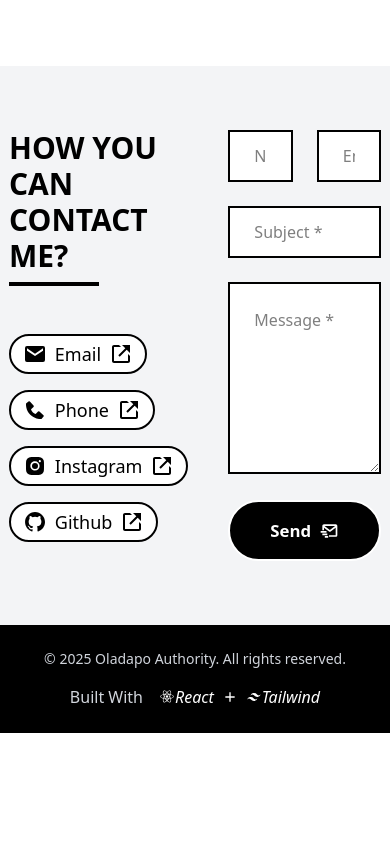
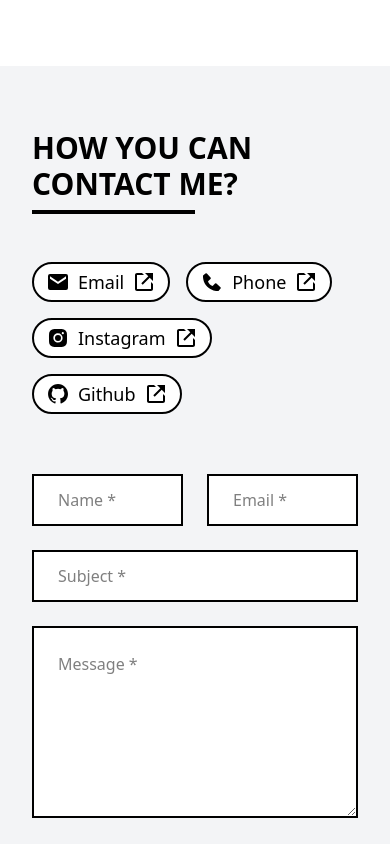
Before and after one commit to deauthor1234/portfolio, a React (Vite) app: page / in a window 390 px wide. Shown: the part 7780-8624 px from the top of the page. Before the commit the page ends 8513 px from the top, so only its background shows below. Built offline with nearby package versions, Linux system fonts and the light colour scheme.

Commit message:
Make contact section responsive

```diff
--- a/src/components/ContactSection.jsx
+++ b/src/components/ContactSection.jsx
@@ -4,7 +4,7 @@ import ContactMedium from "./ContactMedium"
 const ContactSection = () => {
     return (
         <section className="container-wrapper bg-gray-100 py-16 mt-24" id="contact">
-            <div className="container flex gap-10">
+            <div className="container flex gap-10 max-lg:flex-col">
                 <div className="w-full">
                     <h2 className="section-heading mb-12" data-aos="flip-right">HOW YOU CAN CONTACT ME?</h2>
                     <div className="flex flex-wrap text-2xl font-medium gap-4">
@@ -14,7 +14,7 @@ const ContactSection = () => {
                         <ContactMedium delay="1200" href="https://github.com/deauthor1234" icon={<BiLogoGithub />} label="Github" />
                     </div>
                 </div>
-                <form name="contact" className="w-full" data-aos="zoom-in" method="POST" data-netlify="true" data-netlify-honeypot="bot-field">
+                <form name="contact" className="w-full max-lg:mt-5" data-aos="zoom-in" method="POST" data-netlify="true" data-netlify-honeypot="bot-field">
                     <input type="hidden" name="form-name" value="contact" />
 
                     <p hidden>
```
